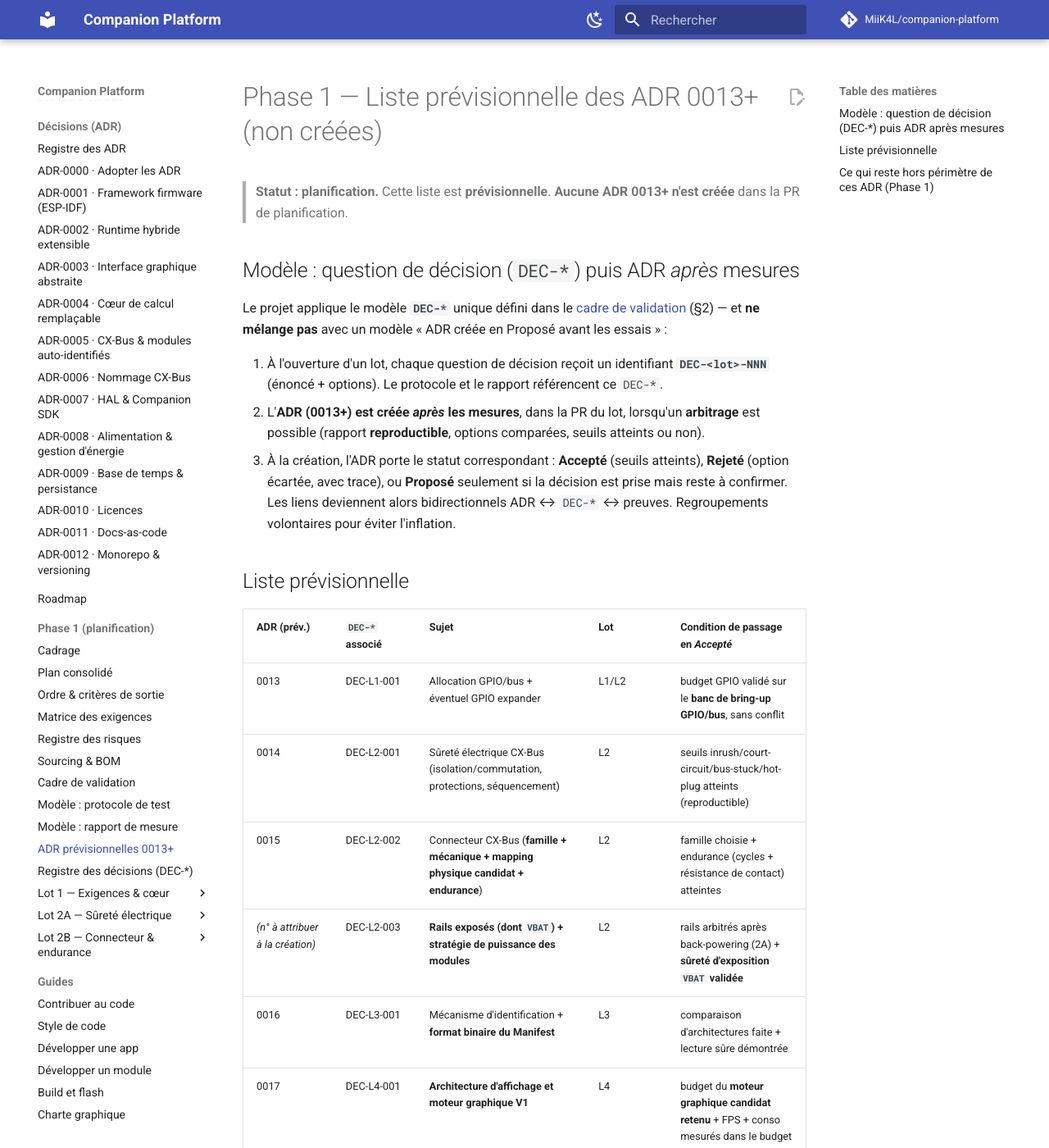
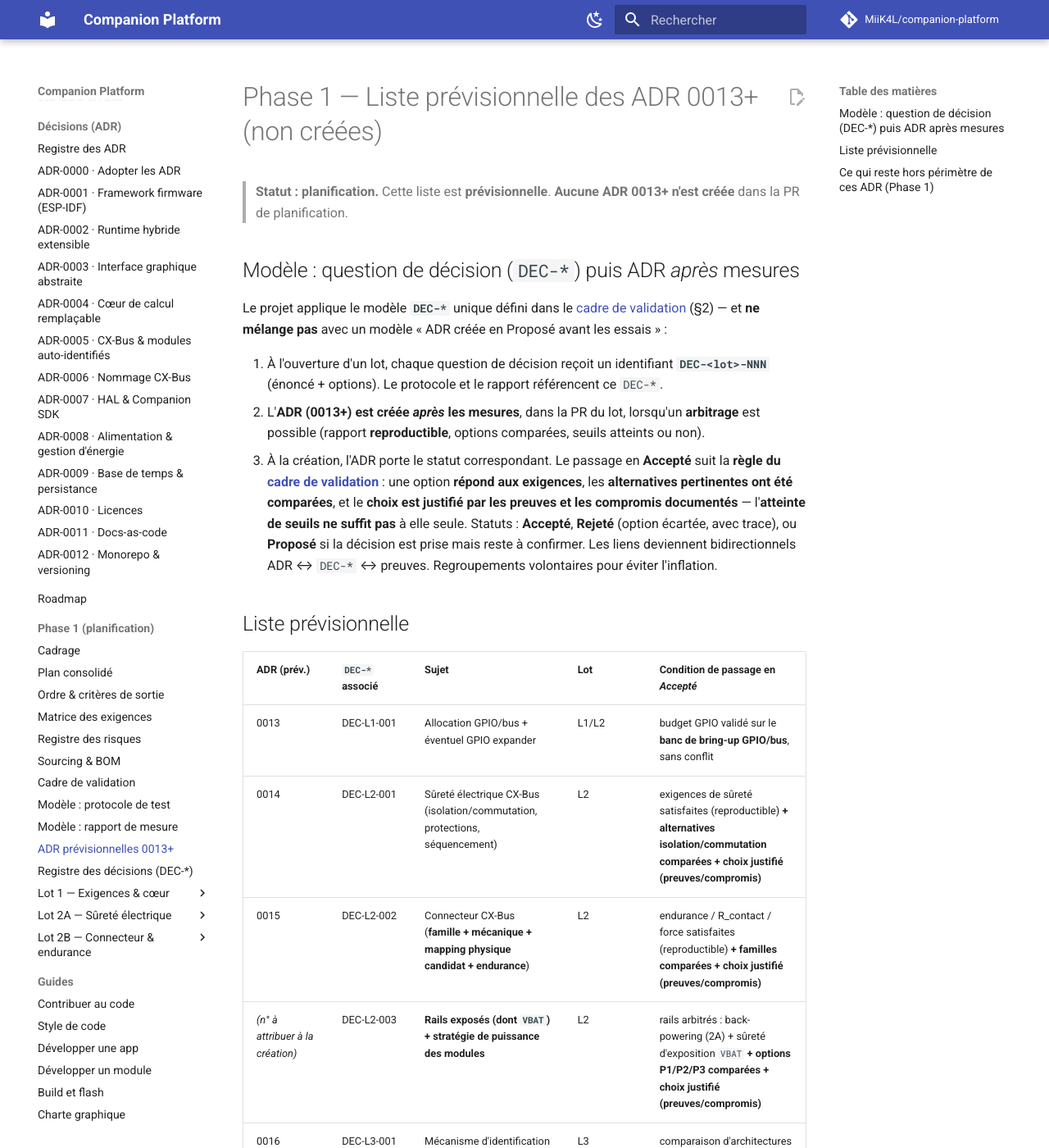
Before and after one commit to MiiK4L/companion-platform, an MkDocs documentation site: the page built from docs/phase-1/adr-plan.md, in a window 1280 px wide and 1400 px high. Shown: the whole window at 82% size. Built offline with MkDocs 1.6.1 and Material for MkDocs 9.7.7, drawn with Linux system fonts in a browser that asks for light colours; comment, search, counter and statistics services are not loaded.

Commit message:
docs(phase-1): corrige la gouvernance ADR et le statut des protocoles 2A
Registre : DEC-L2-001 indique désormais des protocoles rédigés
(Brouillon, baselining requis) au lieu de « figés ». Plan des ADR : le
passage en Accepté suit la règle du cadre de validation (exigences
satisfaites + alternatives comparées + choix justifié par preuves et
compromis) et non la seule atteinte de seuils ; règle appliquée aux
conditions de 0014, 0015 et de l'ADR future liée à DEC-L2-003.

```diff
--- a/docs/phase-1/adr-plan.md
+++ b/docs/phase-1/adr-plan.md
@@ -21,9 +21,13 @@ un modèle « ADR créée en Proposé avant les essais » :
 2. L'**ADR (0013+) est créée *après* les mesures**, dans la PR du lot, lorsqu'un
    **arbitrage** est possible (rapport **reproductible**, options comparées,
    seuils atteints ou non).
-3. À la création, l'ADR porte le statut correspondant : **Accepté** (seuils
-   atteints), **Rejeté** (option écartée, avec trace), ou **Proposé** seulement
-   si la décision est prise mais reste à confirmer. Les liens deviennent alors
+3. À la création, l'ADR porte le statut correspondant. Le passage en **Accepté**
+   suit la **règle du [cadre de validation](validation-framework.md)** : une
+   option **répond aux exigences**, les **alternatives pertinentes ont été
+   comparées**, et le **choix est justifié par les preuves et les compromis
+   documentés** — l'**atteinte de seuils ne suffit pas** à elle seule. Statuts :
+   **Accepté**, **Rejeté** (option écartée, avec trace), ou **Proposé** si la
+   décision est prise mais reste à confirmer. Les liens deviennent
    bidirectionnels ADR ↔ `DEC-*` ↔ preuves. Regroupements volontaires pour
    éviter l'inflation.
 
@@ -32,9 +36,9 @@ un modèle « ADR créée en Proposé avant les essais » :
 | ADR (prév.) | `DEC-*` associé | Sujet | Lot | Condition de passage en *Accepté* |
 |-------------|-----------------|-------|-----|-----------------------------------|
 | 0013 | DEC-L1-001 | Allocation GPIO/bus + éventuel GPIO expander | L1/L2 | budget GPIO validé sur le **banc de bring-up GPIO/bus**, sans conflit |
-| 0014 | DEC-L2-001 | Sûreté électrique CX-Bus (isolation/commutation, protections, séquencement) | L2 | seuils inrush/court-circuit/bus-stuck/hot-plug atteints (reproductible) |
-| 0015 | DEC-L2-002 | Connecteur CX-Bus (**famille + mécanique + mapping physique candidat + endurance**) | L2 | famille choisie + endurance (cycles + résistance de contact) atteintes |
-| *(n° à attribuer à la création)* | DEC-L2-003 | **Rails exposés (dont `VBAT`) + stratégie de puissance des modules** | L2 | rails arbitrés après back-powering (2A) + **sûreté d'exposition `VBAT` validée** |
+| 0014 | DEC-L2-001 | Sûreté électrique CX-Bus (isolation/commutation, protections, séquencement) | L2 | exigences de sûreté satisfaites (reproductible) **+ alternatives isolation/commutation comparées + choix justifié (preuves/compromis)** |
+| 0015 | DEC-L2-002 | Connecteur CX-Bus (**famille + mécanique + mapping physique candidat + endurance**) | L2 | endurance / R_contact / force satisfaites (reproductible) **+ familles comparées + choix justifié (preuves/compromis)** |
+| *(n° à attribuer à la création)* | DEC-L2-003 | **Rails exposés (dont `VBAT`) + stratégie de puissance des modules** | L2 | rails arbitrés : back-powering (2A) + sûreté d'exposition `VBAT` **+ options P1/P2/P3 comparées + choix justifié (preuves/compromis)** |
 | 0016 | DEC-L3-001 | Mécanisme d'identification + **format binaire du Manifest** | L3 | comparaison d'architectures faite + lecture sûre démontrée |
 | 0017 | DEC-L4-001 | **Architecture d'affichage et moteur graphique V1** | L4 | budget du **moteur graphique candidat retenu** + FPS + conso mesurés dans le budget |
 | 0018 | DEC-L5-001 | Stratégie du cœur remplaçable (**socketage** ou alternative) | L5 | contact + deep-sleep mesurés ; sinon arbitrage (peut rouvrir ADR-0004) |
```
Also changed, not shown: docs/phase-1/decisions-register.md (+1 -1 lines).
